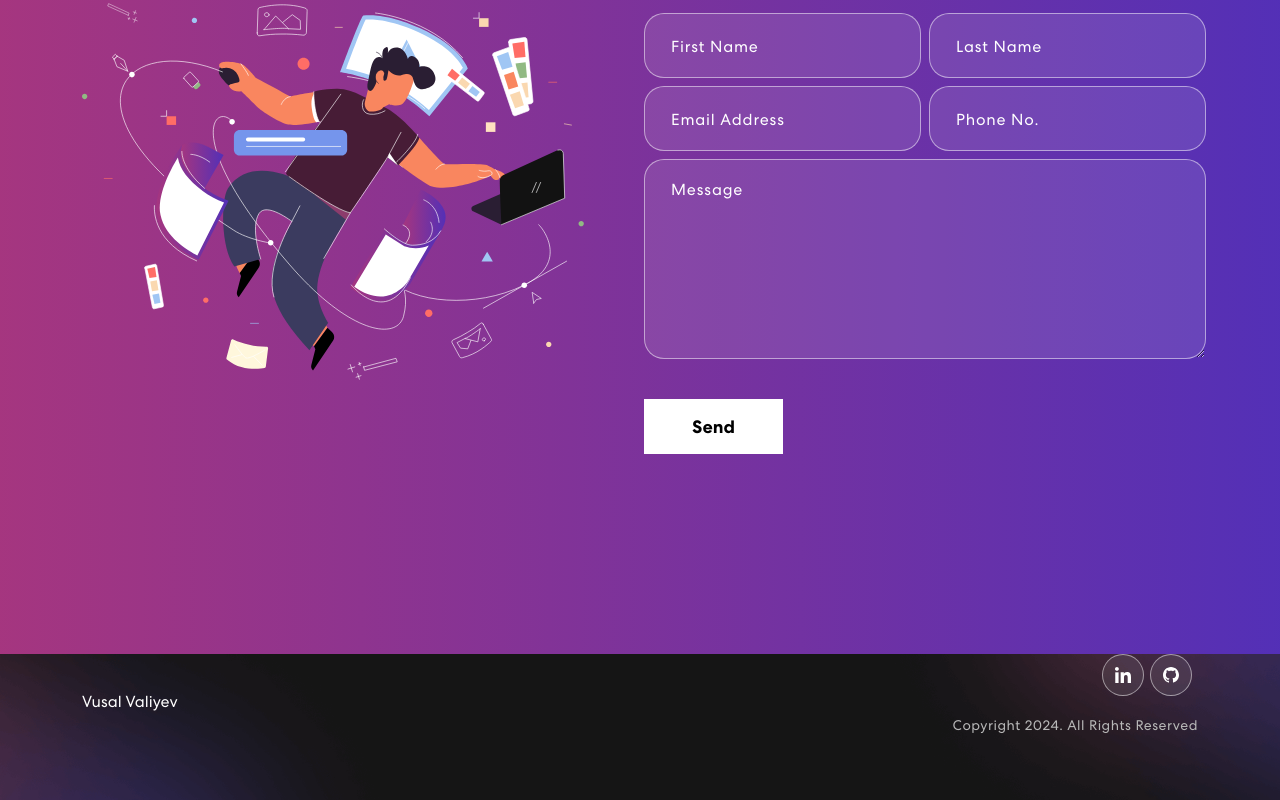
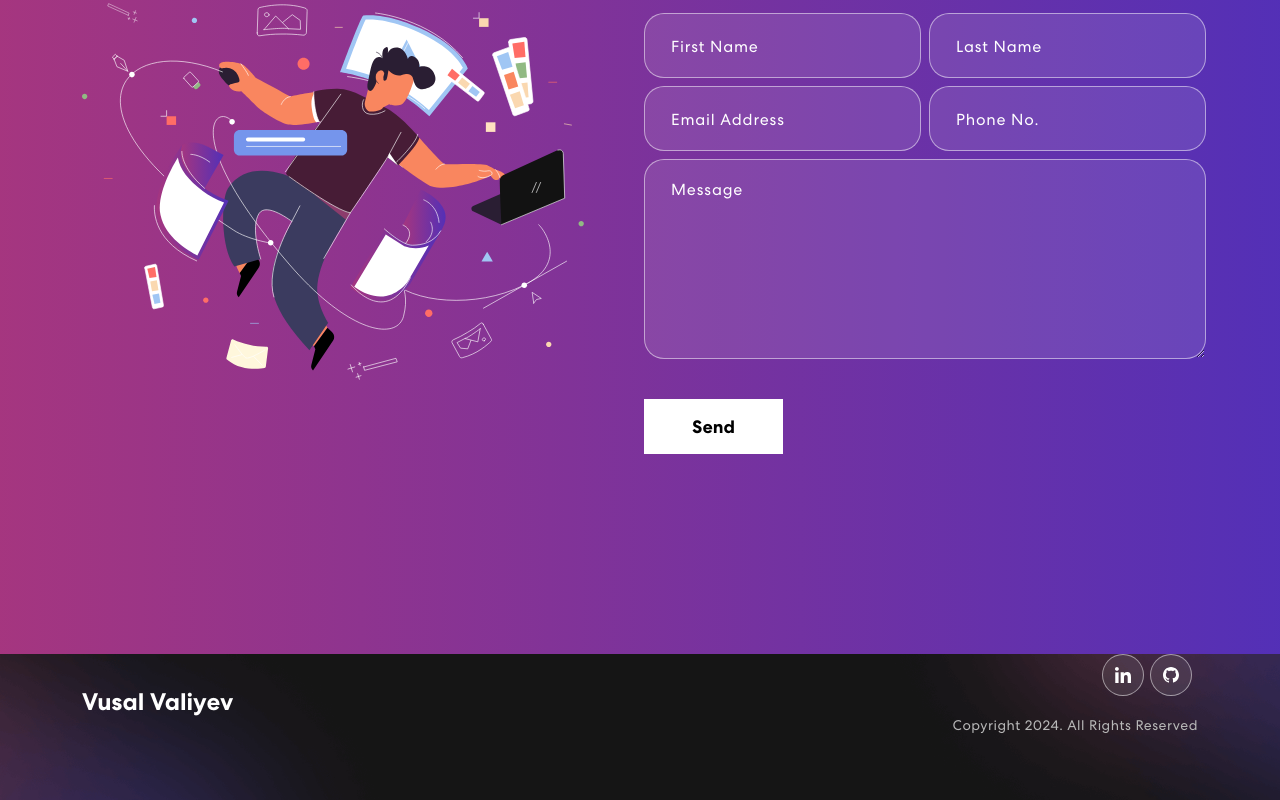
Before and after one commit to vusalvali/my-portfolio, a React (Vite) app: page / in a window 1280 px wide. Shown: the part 2554-3354 px from the top of the page. Built offline with nearby package versions, Linux system fonts and the light colour scheme.

Commit message:
footer changed

```diff
--- a/src/App.css
+++ b/src/App.css
@@ -459,8 +459,6 @@ nav.navbar .navbar-toggler[aria-expanded="true"] .navbar-toggler-icon {
   height: 100%;
 }
 
-
-
 .proj-txtx {
   position: absolute;
   text-align: center;
@@ -580,6 +578,10 @@ nav.navbar .navbar-toggler[aria-expanded="true"] .navbar-toggler-icon {
   background-size: cover;
   background-repeat: no-repeat;
 }
+.name-large {
+  font-size: 1.5rem; /* Adjust the size as needed */
+  font-weight: bold; /* Optional: makes it bolder */
+}
 .newsletter-bx {
   background: #ffffff;
   border-radius: 55px;
--- a/src/components/Footer.jsx
+++ b/src/components/Footer.jsx
@@ -6,7 +6,6 @@ import navIcon2 from "../assets/img/nav-icon2.svg";
 import navIcon3 from "../assets/img/nav-icon3.svg";
 import github from "../assets/img/github.svg";
 
-
 export const Footer = () => {
   return (
     <footer className="footer">
@@ -14,12 +13,16 @@ export const Footer = () => {
         <Row className="align-items-center">
           {/* <MailchimpForm /> */}
           <Col className="text" href="/" size={12} sm={6}>
-            Vusal Valiyev
+            <span className="name-large">Vusal Valiyev</span>
           </Col>
           <Col size={12} sm={6} className="text-center text-sm-end">
             <div className="social-icon">
-              <a href="https://www.linkedin.com/in/vusal-valiyev/"><img src={navIcon1} alt="Icon" /></a>
-              <a href="https://github.com/vusalvali"><img src={github} alt="" /></a>
+              <a href="https://www.linkedin.com/in/vusal-valiyev/">
+                <img src={navIcon1} alt="Icon" />
+              </a>
+              <a href="https://github.com/vusalvali">
+                <img src={github} alt="" />
+              </a>
               {/* <a href="#"><img src={navIcon3} alt="Icon" /></a> */}
             </div>
             <p>Copyright 2024. All Rights Reserved</p>
@@ -27,5 +30,5 @@ export const Footer = () => {
         </Row>
       </Container>
     </footer>
-  )
-}
+  );
+};
```
